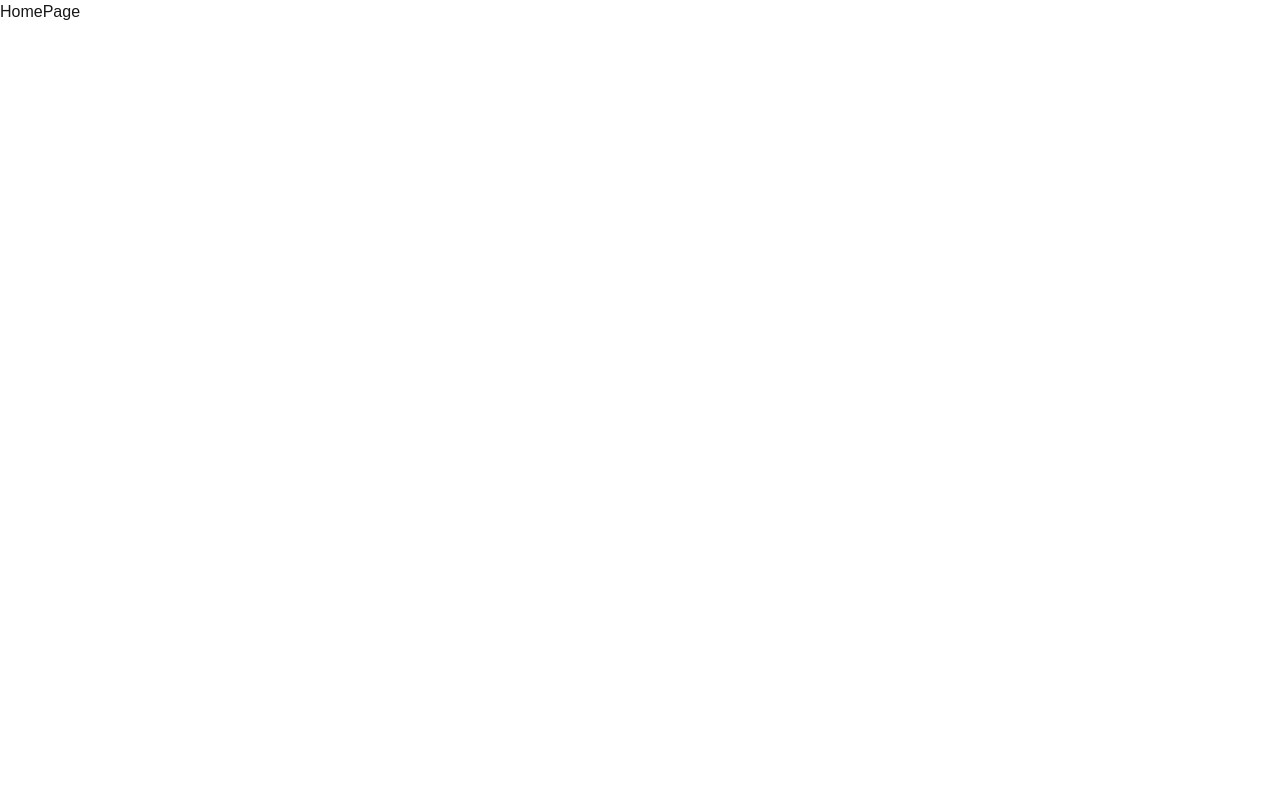
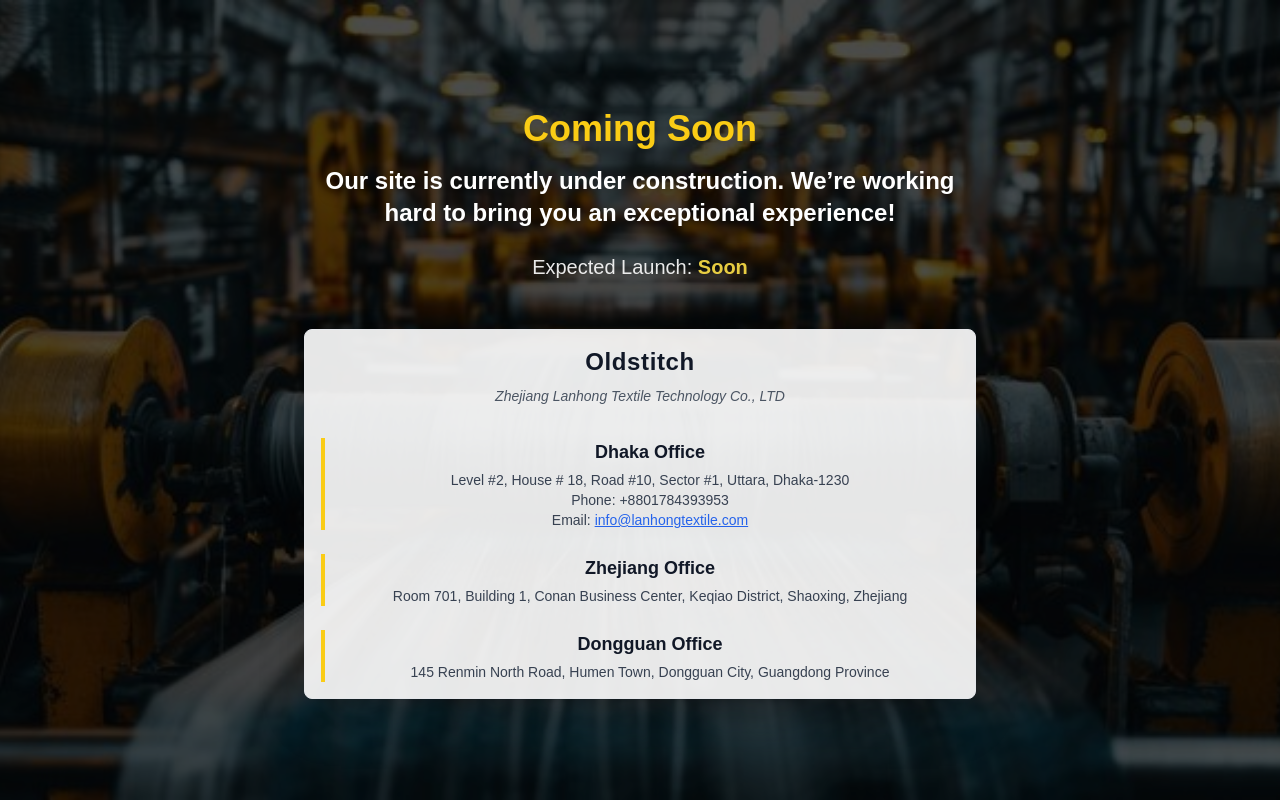
Before and after one commit to anisurarzu/Zhejiang, a Next.js app: page / in a window 1280 px wide. Built offline with nearby package versions, Linux system fonts and the light colour scheme.

Commit message:
Home Page Designed

```diff
--- a/components/HomePage.js
+++ b/components/HomePage.js
@@ -1,7 +1,86 @@
-import React from 'react'
+import React from "react";
 
 export default function HomePage() {
   return (
-    <div>HomePage</div>
-  )
+    <div>
+      <div
+        className="relative min-h-screen flex flex-col items-center justify-center bg-cover bg-center text-white"
+        style={{
+          backgroundImage: "url(/img/bg.jpg)",
+        }}
+      >
+        {/* Overlay */}
+        <div className="absolute w-full h-full bg-black opacity-70"></div>
+
+        {/* Content */}
+        <div className="relative z-10 flex flex-col items-center text-center px-4">
+          {/* Under Construction Message */}
+          <h1 className="text-4xl sm:text-4xl md:text-4xl font-extrabold mb-4 text-yellow-400 drop-shadow-lg mt-2">
+            Coming Soon
+          </h1>
+          <p className="text-xl sm:text-3xl md:text-2xl font-semibold mb-6 max-w-2xl drop-shadow-lg">
+            Our site is currently under construction. We’re working hard to
+            bring you an exceptional experience!
+          </p>
+          <p className="text-lg md:text-xl opacity-90 mb-12">
+            Expected Launch:{" "}
+            <span className="text-yellow-300 font-bold">Soon</span>
+          </p>
+
+          {/* Company Information Card */}
+          <div className="bg-white bg-opacity-90 text-gray-800 rounded-lg shadow-2xl p-4 md:p-4 w-full max-w-3xl space-y-8 border border-gray-200">
+            <div className="text-center mb-6">
+              <p className="text-2xl font-extrabold text-gray-900 tracking-wide mb-2">
+                Oldstitch
+              </p>
+              <p className="text-sm text-gray-600 italic">
+                Zhejiang Lanhong Textile Technology Co., LTD
+              </p>
+            </div>
+
+            <div className="space-y-6">
+              {/* Dhaka Office */}
+              <div className="border-l-4 border-yellow-400 pl-4">
+                <p className="font-semibold text-lg text-gray-900">
+                  Dhaka Office
+                </p>
+                <p className="text-gray-700 mt-1 text-sm">
+                  Level #2, House # 18, Road #10, Sector #1, Uttara, Dhaka-1230
+                </p>
+                <p className="text-gray-700 text-sm">Phone: +8801784393953</p>
+                <p className="text-gray-700 text-sm">
+                  Email:{" "}
+                  <span className="text-blue-600 underline">
+                    info@lanhongtextile.com
+                  </span>
+                </p>
+              </div>
+
+              {/* Zhejiang Office */}
+              <div className="border-l-4 border-yellow-400 pl-4">
+                <p className="font-semibold text-lg text-gray-900">
+                  Zhejiang Office
+                </p>
+                <p className="text-gray-700 mt-1 text-sm">
+                  Room 701, Building 1, Conan Business Center, Keqiao District,
+                  Shaoxing, Zhejiang
+                </p>
+              </div>
+
+              {/* Dongguan Office */}
+              <div className="border-l-4 border-yellow-400 pl-4">
+                <p className="font-semibold text-lg text-gray-900">
+                  Dongguan Office
+                </p>
+                <p className="text-gray-700 mt-1 text-sm">
+                  145 Renmin North Road, Humen Town, Dongguan City, Guangdong
+                  Province
+                </p>
+              </div>
+            </div>
+          </div>
+        </div>
+      </div>
+    </div>
+  );
 }
```
Also changed, not shown: public/img/bg.jpg (added).
